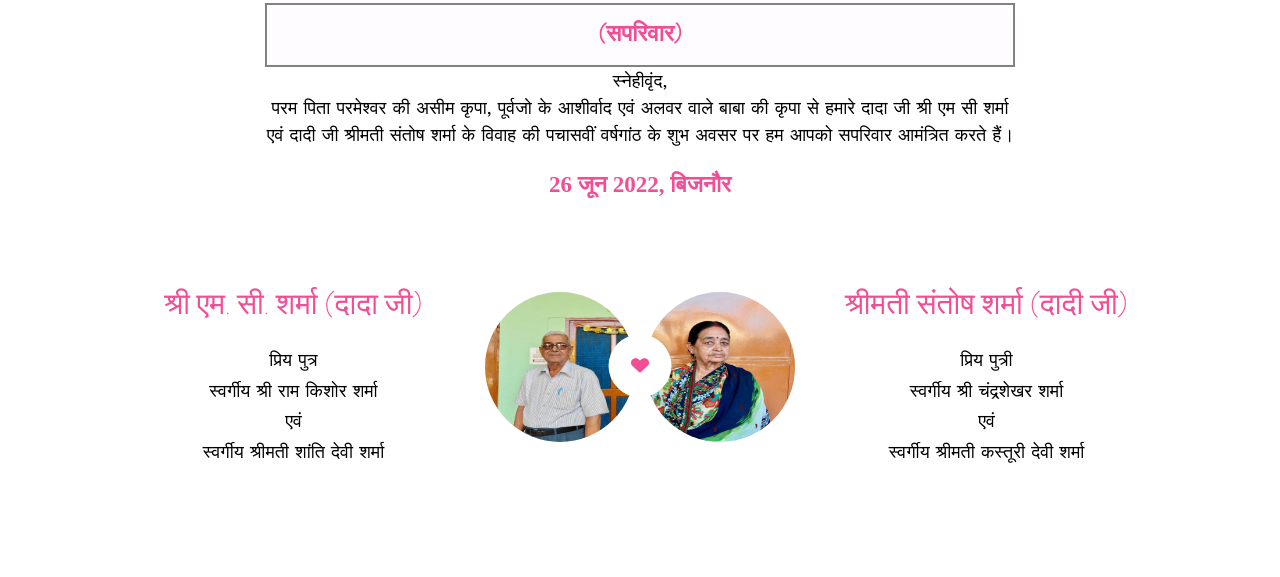
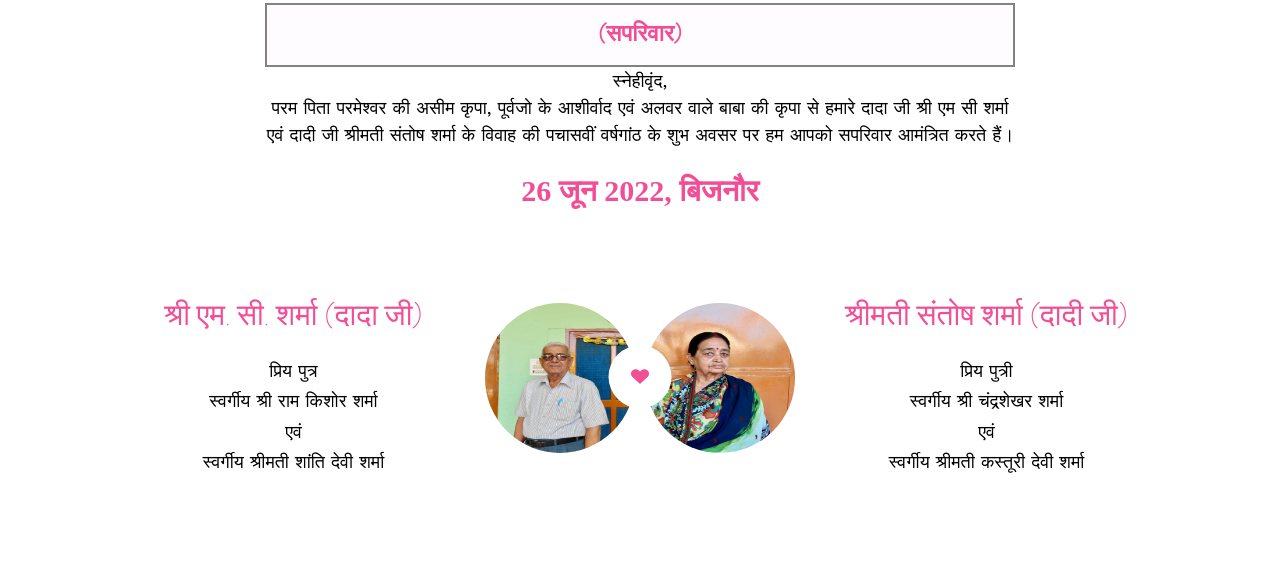
Before and after one commit to Shivangi-Dixit/sagai.github.io, a plain HTML site: page index.html in a window 1280 px wide. Shown: the part 1009-1586 px from the top of the page. Drawn offline with nearby package versions, Linux system fonts and the light colour scheme; files whose address does not match are found by name.

Commit message:
font fix

```diff
--- a/index.html
+++ b/index.html
@@ -149,7 +149,7 @@
 						<p style="color: black !important;"> स्नेहीवृंद,<br>
 							परम पिता परमेश्वर की असीम कृपा, पूर्वजो के आशीर्वाद एवं अलवर वाले बाबा की कृपा से हमारे दादा जी श्री एम सी शर्मा एवं दादी जी श्रीमती संतोष शर्मा के विवाह की पचासवीं वर्षगांठ के शुभ अवसर पर हम आपको सपरिवार आमंत्रित करते हैं।
 						</p>
-						<h2 style="font-size: 23px;text-align: center; font-family: auto !important;"> 26 जून 2022, बिजनौर</h2>
+						<h2 style="font-size: 30px;text-align: center; font-family: auto !important;"> 26 जून 2022, बिजनौर</h2>
 					</div>
 				</div>
 				<div class="couple-wrap animate-box" style="color: black !important;">
```
